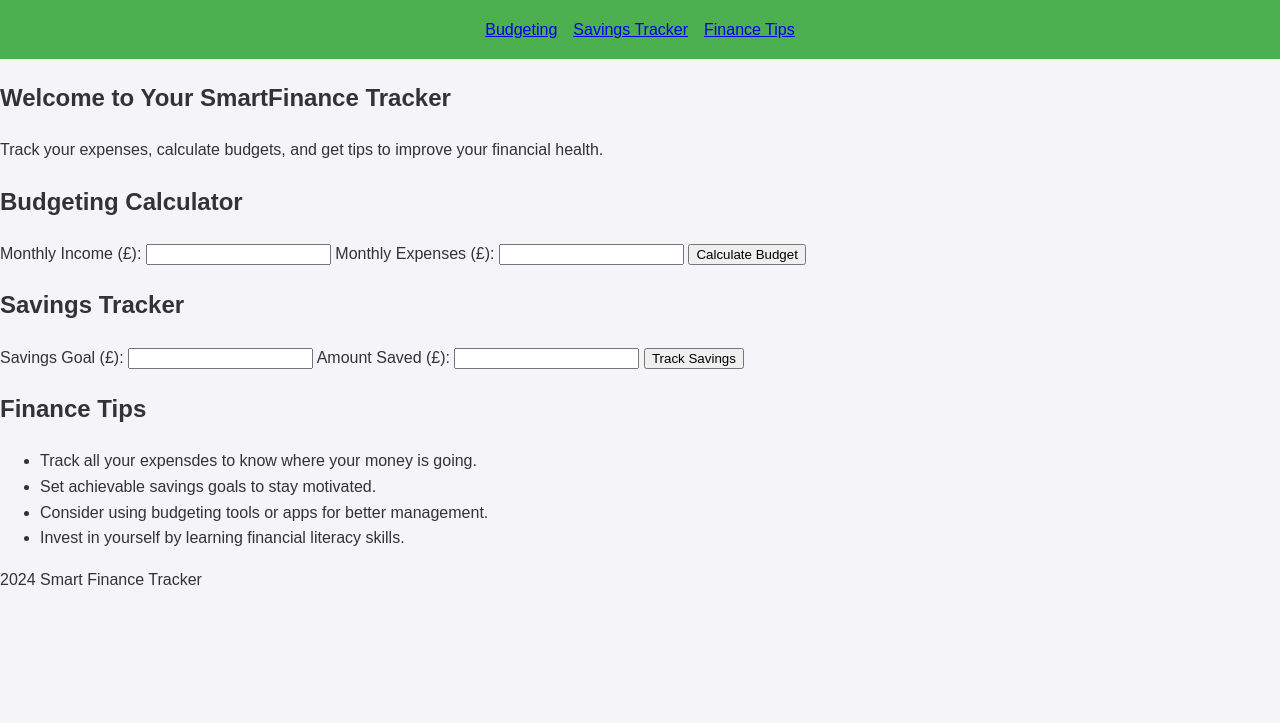
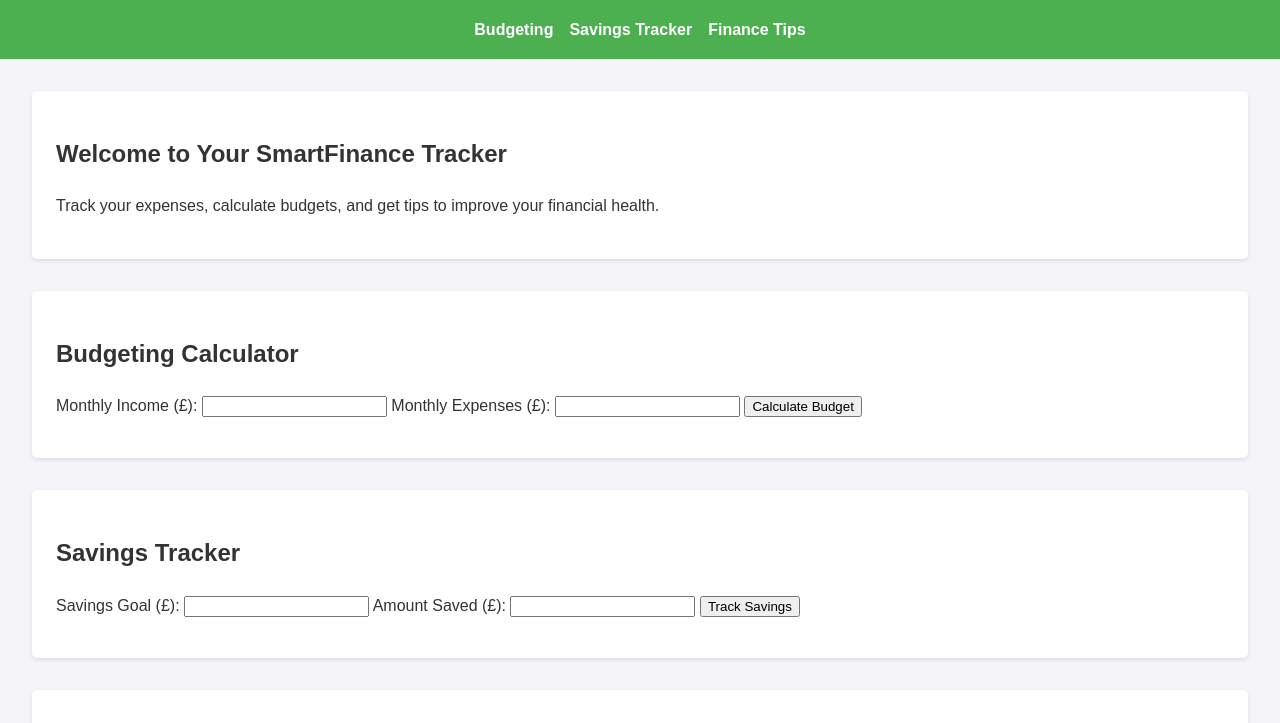
Before and after one commit to agodahdev/smartfinance, a plain HTML site: page index.html in a window 1280 px wide. Shown: the part 77-800 px from the top of the page. Drawn offline with Linux system fonts and the light colour scheme.

Commit message:
added sections styling

```diff
--- a/assets/css/styles.css
+++ b/assets/css/styles.css
@@ -23,3 +23,30 @@ header {
     justify-content: center;
     gap: 1rem;
 }
+
+.main-nav a {
+    color: white;
+    text-decoration: none;
+    font-weight: bold;
+}
+
+main-nav a:hover {
+    text-decoration: underline;
+}
+
+/* Section Styles */
+main {
+    padding: 2rem;
+}
+
+section {
+    margin-bottom: 2rem;
+    background: white;
+    padding: 1.5rem;
+    border-radius: 5px;
+    box-shadow: 0 2px 4px rgba(0, 0, 0, 0.1);
+}
+
+sectionn h2 {
+    color: #4caf50;
+}
```
